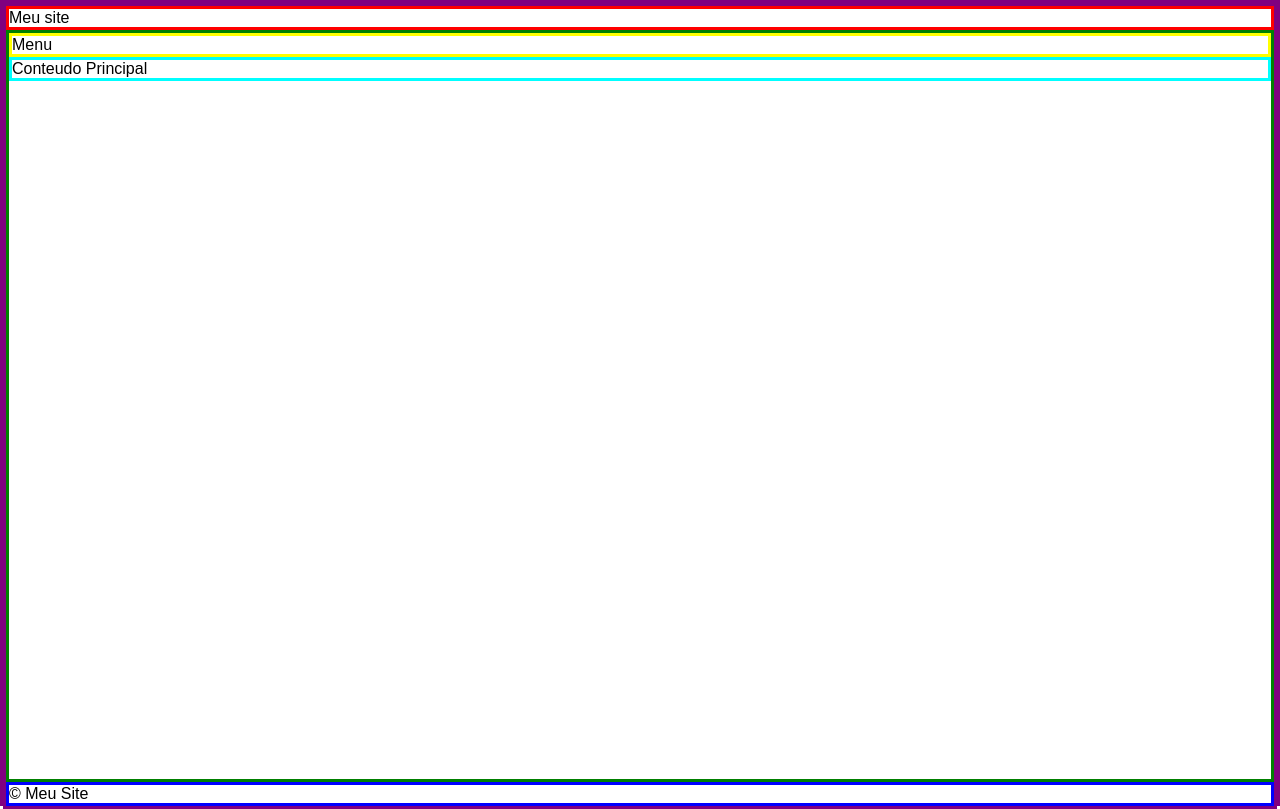
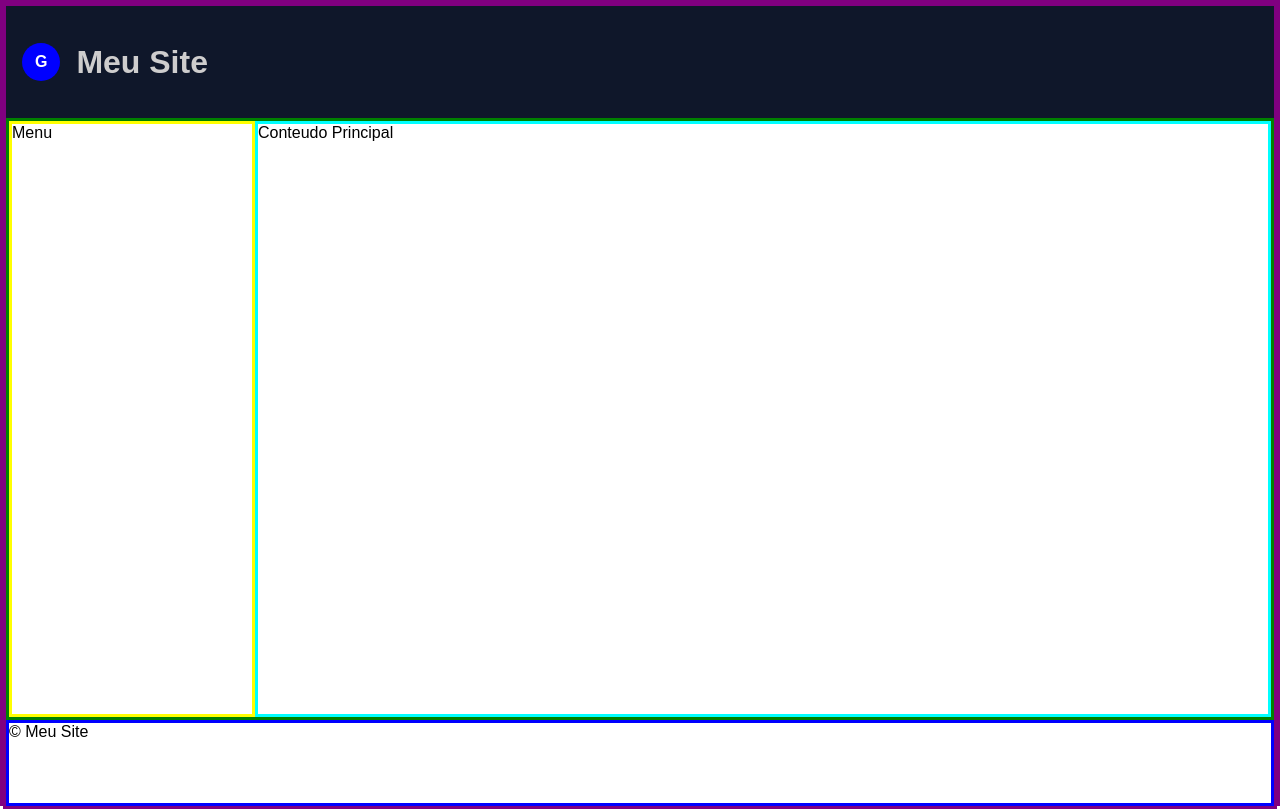
Before and after one commit to gabhsouza/web-aula-202501, a plain HTML site: page index.html in a window 1280 px wide. Drawn offline with Linux system fonts and the light colour scheme.

Commit message:
mensagem

```diff
--- a/index.html
+++ b/index.html
@@ -23,29 +23,61 @@
             flex-direction: column;
         }
         .menu {
-            border: 0.2rem solid yellow
+            border: 0.2rem solid yellow;
+            width: 15rem;
         }
-        .principal {
-            border: 0.2rem solid aqua
+        .logo {
+            display: flex;
+            justify-content: center;
+            align-items: center;
+            align-content: center;
+            width: 2rem;
+            height: 2rem;
+            padding: 0.2rem;
+            border-radius: 100%;
+            background-color: blue;
+            color:white;
+            font-weight: bold;
+            text-align: center;
+            margin-right: 1rem;
+        }
+        .titulo {
+            color: #cecdcd;
+            font-size: 2rem;
         }
 
-        #cabecalho {
-            border: 0.2rem solid red;
+        .principal {
+            border: 0.2rem solid aqua;
+            flex: 1;
         }
 
+
+
         #rodape {
+            height: 5rem;
             border: 0.2rem solid blue;
         }
 
         .container {
             flex: 1;
-            border: 0.2rem solid green
+            border: 0.2rem solid green;
+            display: flex;
+        }
+          #cabecalho {
+            align-items: center;
+            height: 5rem;
+            display: flex;
+            background-color: #0f172a;
+            padding: 1rem;
         }
     </style>
 </head>
 
 <body>
-    <header id="cabecalho">Meu site</header>
+    <header id="cabecalho">
+            <div class="logo">G</div>
+    <h1 class="titulo">Meu Site</h1>
+    </header>
     <div class="container">
         <nav class="menu">Menu</nav>
         <main class="principal">Conteudo Principal</main>
```
